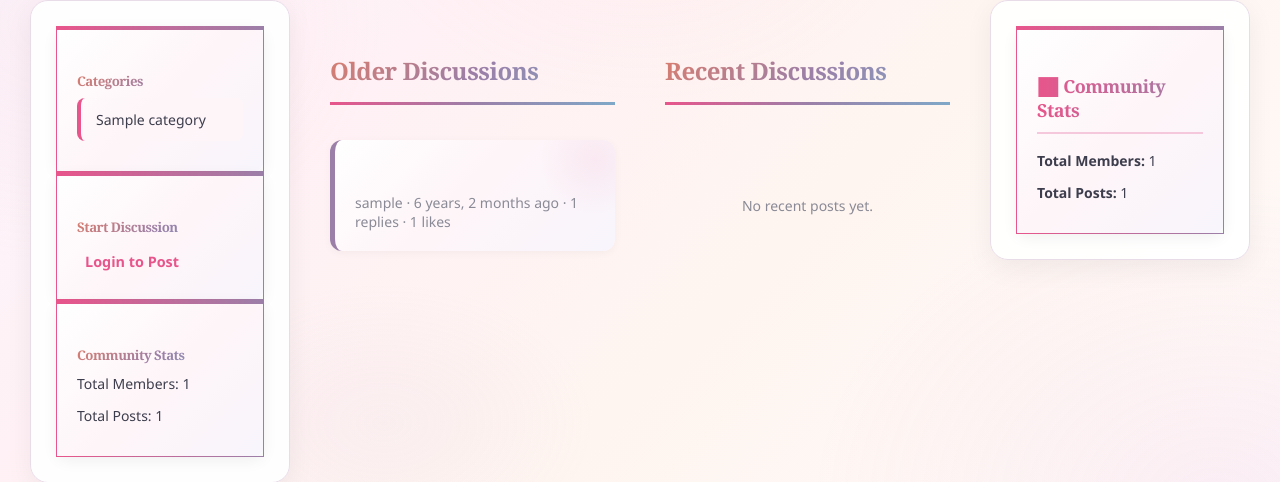
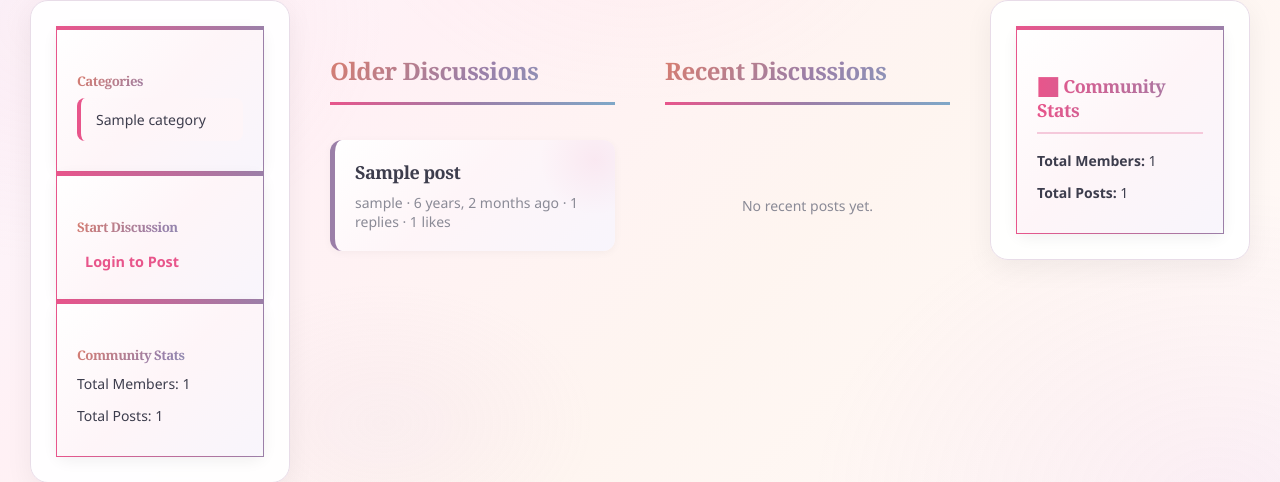
Before and after one commit to monikasareeen-bit/womenkonnect, a Django app: page / in a window 1280 px wide. Shown: the part 137-619 px from the top of the page. Run offline with Django 5.2, Linux system fonts and the light colour scheme; tables that the repository leaves empty hold one stand-in row (values such as "Sample post").

Commit message:
Fix text hover

```diff
--- a/community/static/community/css/complete.css
+++ b/community/static/community/css/complete.css
@@ -2150,3 +2150,23 @@ html, body {
         font-size: 13px !important;
     }
 }
+/* ============================================================
+   FIX: Post row titles invisible due to gradient h-tag override
+   ============================================================ */
+
+.post-row h5,
+.post-row .post-title,
+.post-row .post-title a,
+.post-row a {
+    -webkit-text-fill-color: #3d3d4d !important;
+    background: none !important;
+    -webkit-background-clip: unset !important;
+    background-clip: unset !important;
+    color: #3d3d4d !important;
+}
+
+.post-row h5:hover,
+.post-row .post-title a:hover {
+    -webkit-text-fill-color: var(--primary-pink) !important;
+    color: var(--primary-pink) !important;
+}
```
